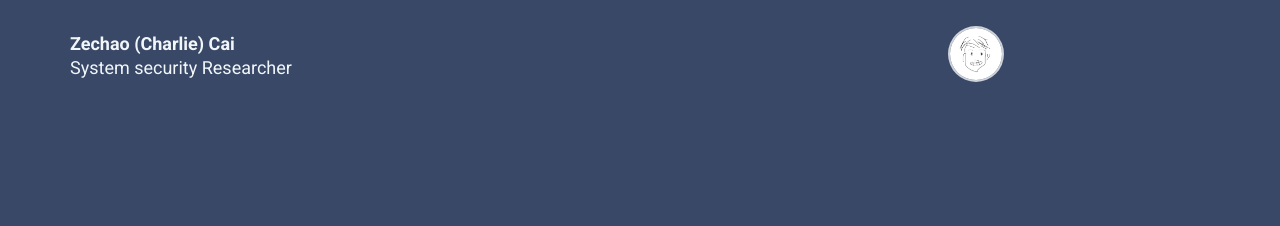
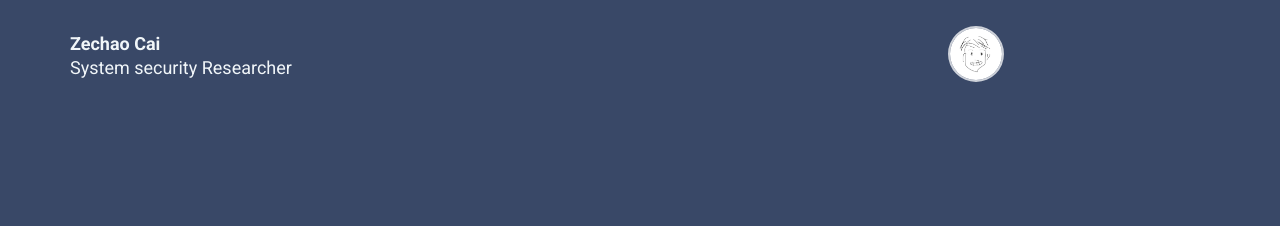
Before and after one commit to zech4o/zech4o.github.io, a Jekyll site: the page built from index.html, in a window 1280 px wide. Shown: the top 226 px of the page. Built offline with Jekyll 4.4.1, drawn with Linux system fonts in a browser that asks for light colours; nearby versions of some CDN libraries.

Commit message:
update personal

```diff
--- a/_data/personal.yml
+++ b/_data/personal.yml
@@ -1,4 +1,4 @@
-name: Zechao (Charlie) Cai
+name: Zechao Cai
 
 label: System security Researcher
 
```
